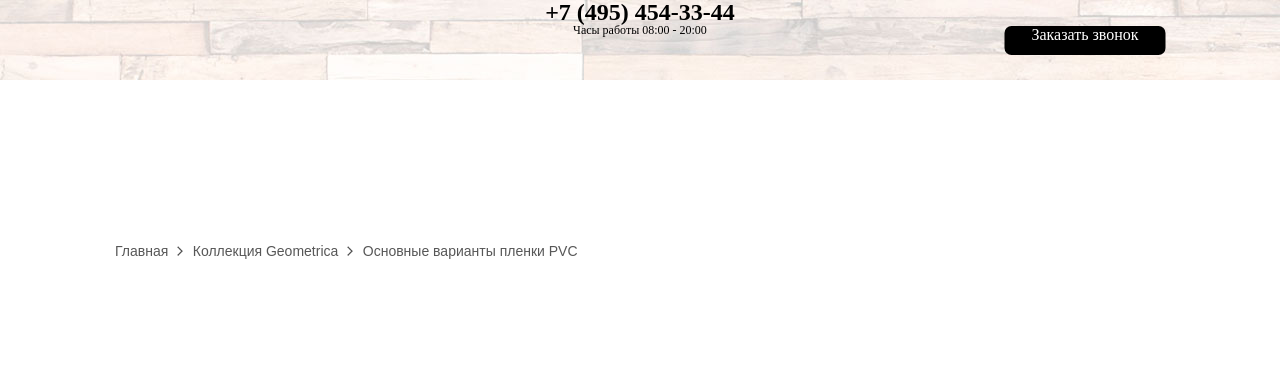
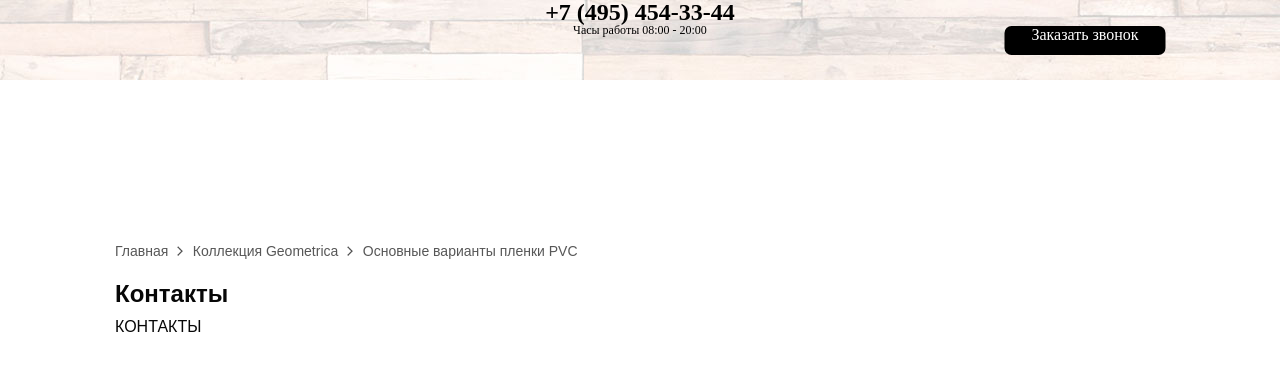
Before and after one commit to sheep-fish-vert/designpanel, a website: page src/contacts.html in a window 1280 px wide. Drawn offline with nearby package versions, Linux system fonts and the light colour scheme; files that its build step writes are made by us from their sources.

Commit message:
title added

```diff
--- /dev/null
+++ b/src/partials/titles.html
@@ -0,0 +1,3 @@
+<h6 class="title">Контакты</h6>
+
+<h6 class="title title-uppercase">Контакты</h6>
--- a/src/sass/develop_scss/develop_1.scss
+++ b/src/sass/develop_scss/develop_1.scss
@@ -16,3 +16,11 @@
     }
 
 /* /breadcrumbs */
+
+/* titles */
+
+    .title{font-weight: 800;font-size: 24px;color:#070707;margin-bottom: 10px;
+        &.title-uppercase{font-size: 16px;text-transform: uppercase;font-weight: 500;}
+    }
+
+/* /titles */
```
Also changed, not shown: src/contacts.html (+1 -0 lines).
